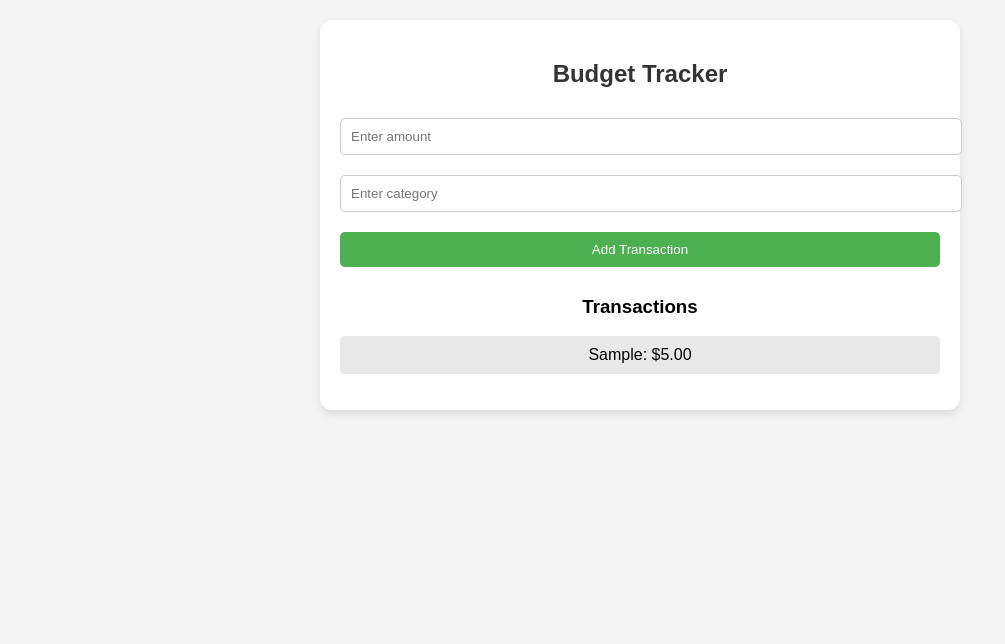
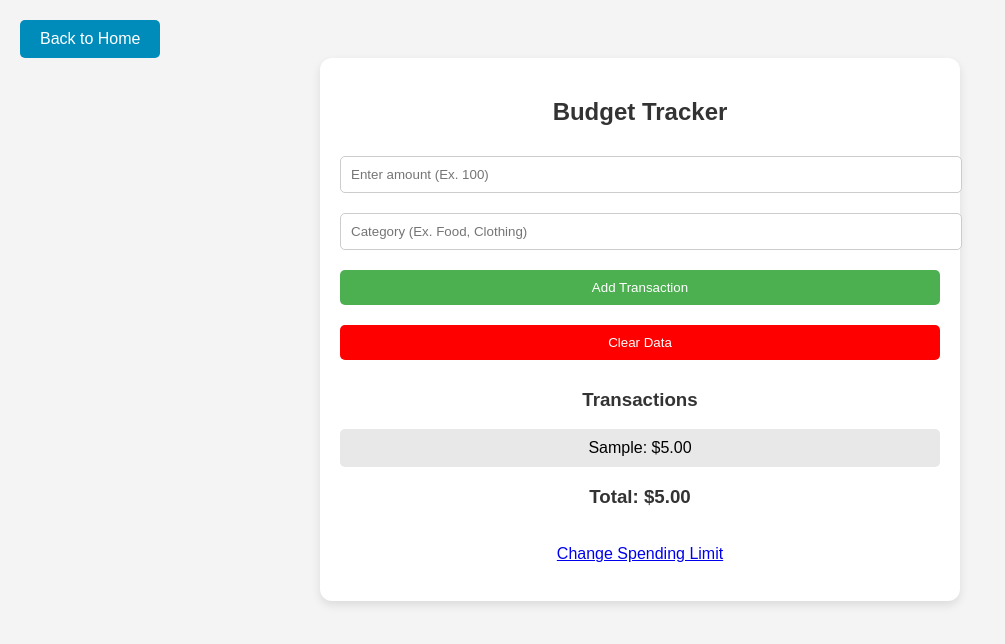
Before and after one commit to uRlOcAlNeWsPaPeR/FinanceTracker, a plain HTML site: page tracker.html in a window 1280 px wide. Both pictures are taken after typing "5", "Sample" into the empty fields and a click on the button "Add Transaction". Shown: the whole page, without its empty margins (0-1005 px from the left). Drawn offline with Linux system fonts and the light colour scheme.

Commit message:
Finished (CNF)

```diff
--- a/tracker.html
+++ b/tracker.html
@@ -3,7 +3,7 @@
 <head>
     <meta charset="UTF-8">
     <meta name="viewport" content="width=device-width, initial-scale=1.0">
-    <title>Budget Tracker</title>
+    <title>Finance Tracker</title>
     <style>
         body {
             font-family: Arial, sans-serif;
@@ -20,7 +20,7 @@
             box-shadow: 0px 4px 10px rgba(0, 0, 0, 0.1);
             text-align: center;
         }
-        h2 {
+        h2, h3 {
             color: #333;
         }
         input, button {
@@ -49,33 +49,90 @@
             padding: 10px;
             border-radius: 5px;
         }
+        #warning {
+            color: red;
+            font-weight: bold;
+        }
     </style>
 </head>
+<a href="index.html" style="display: inline-block; padding: 10px 20px; background-color: #008CBA; color: white; text-decoration: none; border-radius: 5px;">Back to Home</a>
 <body>
     <div class="container">
         <h2>Budget Tracker</h2>
-        <input type="number" id="amount" placeholder="Enter amount" />
-        <input type="text" id="category" placeholder="Enter category" />
+        <input type="number" id="amount" placeholder="Enter amount (Ex. 100)" />
+        <input type="text" id="category" placeholder="Category (Ex. Food, Clothing)" />
         <button onclick="addTransaction()">Add Transaction</button>
+        <button onclick="clearData()" style="background-color: red;">Clear Data</button>
 
         <h3>Transactions</h3>
         <ul id="transaction-list"></ul>
+        <h3>Total: $<span id="total">0.00</span></h3>
+        <p id="warning"></p>
+        <br>
+        <a href="budget.html">Change Spending Limit</a>
+        <br><br>
+
     </div>
 
     <script>
+        let transactions = JSON.parse(localStorage.getItem("transactions")) || {};
+        let duplicateCount = 1;
+        let totalAmount = 0;
+        let spendingLimit = localStorage.getItem("userBudget") ? parseFloat(localStorage.getItem("userBudget")) : 300;
+
         function addTransaction() {
-            const amount = document.getElementById("amount").value;
-            const category = document.getElementById("category").value;
+            const amount = parseFloat(document.getElementById("amount").value);
+            let category = document.getElementById("category").value.trim();
             if (!amount || !category) return;
 
-            const list = document.getElementById("transaction-list");
-            const item = document.createElement("li");
-            item.textContent = `${category}: $${parseFloat(amount).toFixed(2)}`;
-            list.appendChild(item);
+            if (transactions[category] !== undefined) {
+                const addToExisting = confirm(`The category '${category}' already exists. Do you want to add to the existing amount?`);
+                if (addToExisting) {
+                    transactions[category] += amount;
+                } else {
+                    category = `${category} (#${duplicateCount++})`;
+                    transactions[category] = amount;
+                }
+            } else {
+                transactions[category] = amount;
+            }
 
+            localStorage.setItem("transactions", JSON.stringify(transactions));
+            updateTransactionList();
             document.getElementById("amount").value = "";
             document.getElementById("category").value = "";
         }
+
+        function updateTransactionList() {
+            const list = document.getElementById("transaction-list");
+            list.innerHTML = "";
+            totalAmount = 0;
+            for (const [category, amount] of Object.entries(transactions)) {
+                const item = document.createElement("li");
+                item.textContent = `${category}: $${amount.toFixed(2)}`;
+                list.appendChild(item);
+                totalAmount += amount;
+            }
+            document.getElementById("total").textContent = totalAmount.toFixed(2);
+            checkWarning();
+        }
+
+        function checkWarning() {
+            const warningText = document.getElementById("warning");
+            if (totalAmount > spendingLimit) {
+                warningText.textContent = `Warning: Total spending exceeds $${spendingLimit}!`;
+            } else {
+                warningText.textContent = "";
+            }
+        }
+
+        function clearData() {
+            localStorage.removeItem("transactions");
+            transactions = {};
+            updateTransactionList();
+        }
+
+        updateTransactionList();
     </script>
 </body>
 </html>
```
Also changed, not shown: budget.html (+1 -1 lines), index.html (+1 -1 lines).
